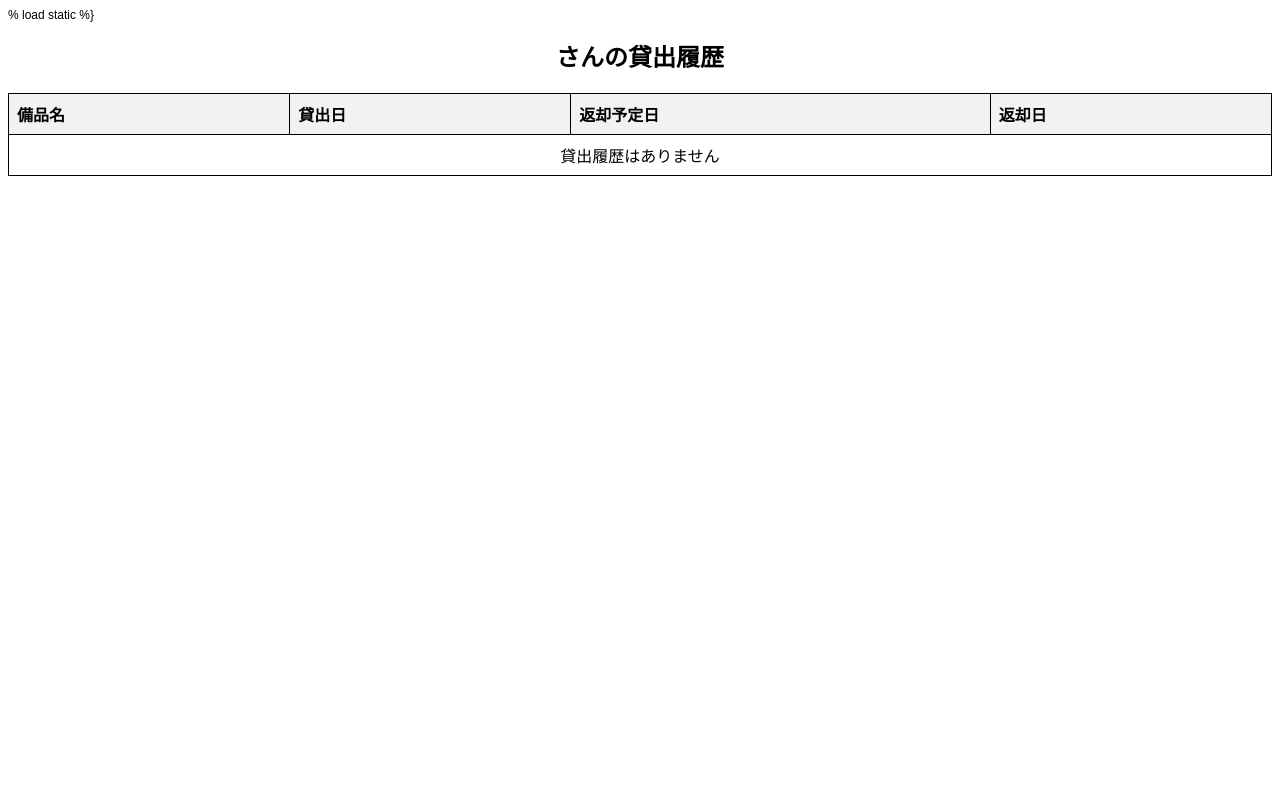
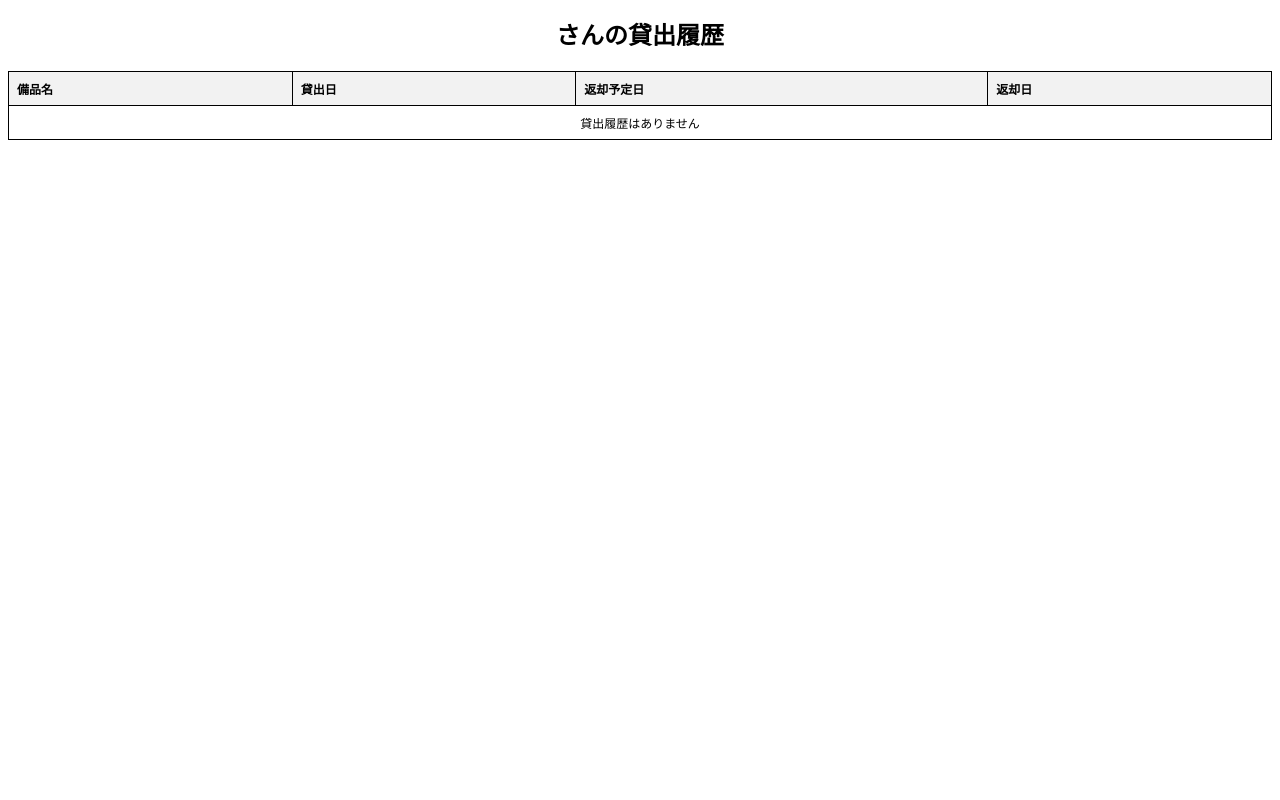
Before and after one commit to TechCat-Hello/inventory-app, a Django app: template inventory/templates/inventory/rental_history_pdf.html in a window 1280 px wide. Run offline with Django 4.2, Linux system fonts and the light colour scheme; the template is opened without the code that fills it, so the values that code supplies are empty; some web fonts are replaced.

Commit message:
Fix font path for PDF rendering

```diff
--- a/inventory/templates/inventory/rental_history_pdf.html
+++ b/inventory/templates/inventory/rental_history_pdf.html
@@ -1,4 +1,4 @@
-% load static %}
+{% load static %}
 <!DOCTYPE html>
 <html lang="ja">
 <head>
```
